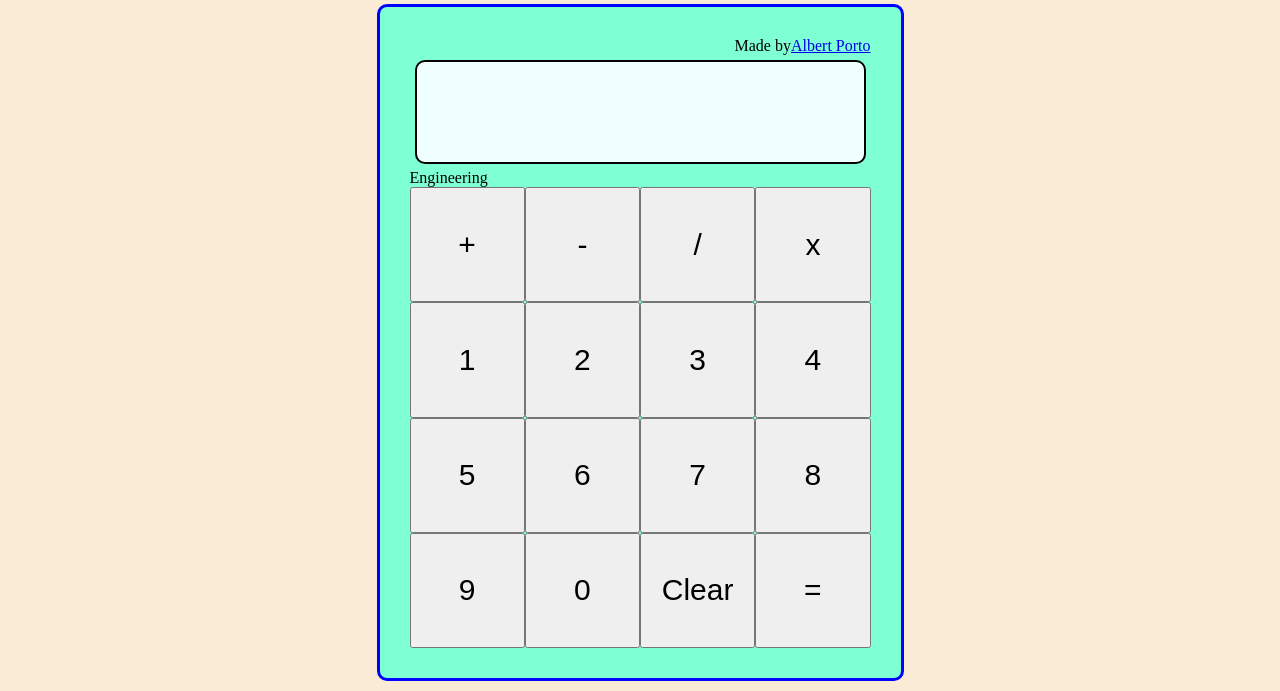
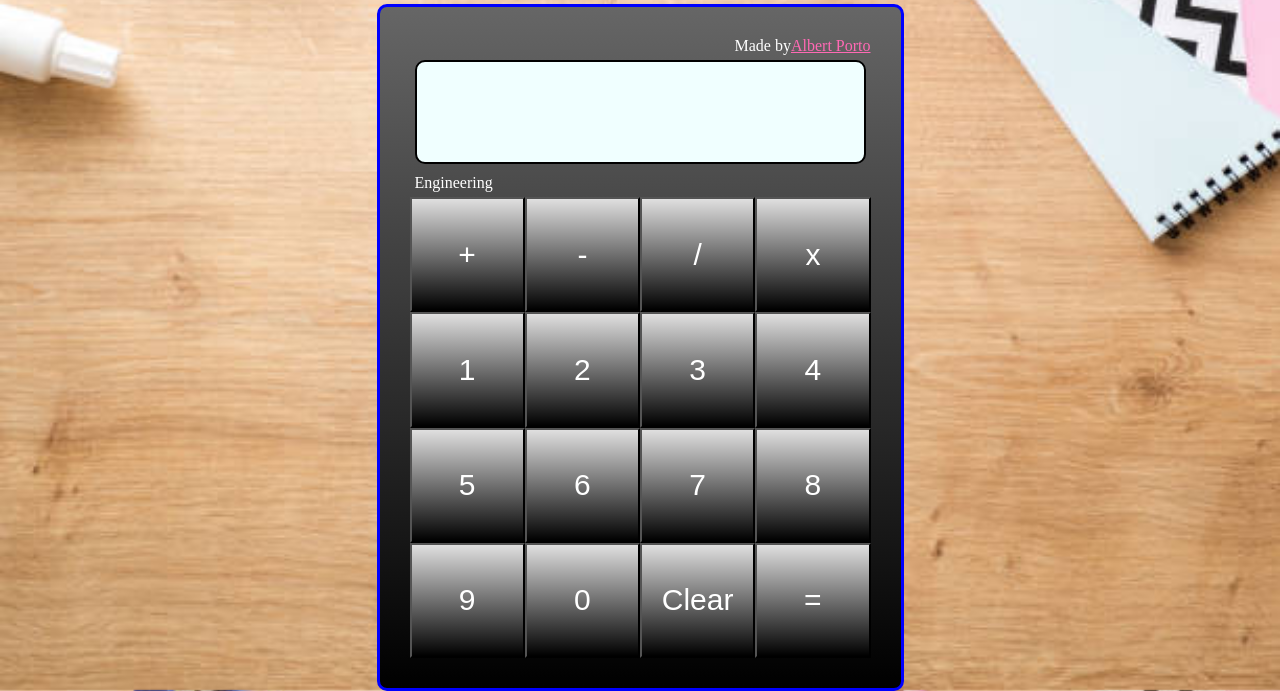
Before and after one commit to portoalbert/calculator, a plain HTML site: page index.html in a window 1280 px wide. Shown: the part 163-854 px from the top of the page. Drawn offline with Linux system fonts and the light colour scheme; a web font is replaced by a local one.

Commit message:
changes to css

```diff
--- a/app.css
+++ b/app.css
@@ -1,7 +1,8 @@
 body {
     margin: 0;
     height: 100vh;
-    background-color: antiquewhite;
+    background-image: url('img/backgroundthree.jpg');
+    background-size: cover;
     display: flex;
     flex-direction: column;
     align-items: center;
@@ -27,16 +28,16 @@ body {
 .outter {
     display: flex;
     flex-direction: column;
-    background-color: aquamarine;
+    background-image: linear-gradient(#666, black);
     padding: 30px;
     border: 3px solid blue;
     border-radius: 10px;
 }
 .top {
-    background-color: aquamarine;
     display: flex;
     justify-content: flex-end;
     flex: 1;
+    color: white;
 }
 .screen {
     background-color: azure;
@@ -69,19 +70,23 @@ body {
     justify-content: space-between;
 }
 .operations button {
+    color: white;
     width: 25%;
     aspect-ratio: 1/1;
     font-size: 30px;
     text-align: center;
+    background-image: linear-gradient(rgba(107, 104, 104, 0.116),black);
 }
 .digits {
     display: flex;
     flex-wrap: wrap;
 }
 .digits button {
+    color: white;
     width: 25%;
     aspect-ratio: 1/1;
     font-size: 30px;
+    background-image: linear-gradient(rgba(107, 104, 104, 0.116),black);
 }
 
 @media only screen and (max-width: 600px) {
@@ -95,3 +100,14 @@ body {
         font-size: 20px;
     }
   }
+  a {
+    color: hotpink;
+  }
+  .topofbutton {
+    margin: 5px;
+    color: white;
+  }
+  button {
+    transition: all .2s ease-in-out;
+  }
+  button:hover { transform: scale(1.1);}
```
Also changed, not shown: img/backgroundthree.jpg (added), img/tablebackground.jpg (added), img/tablebackgroundtwo.jpg (added).
